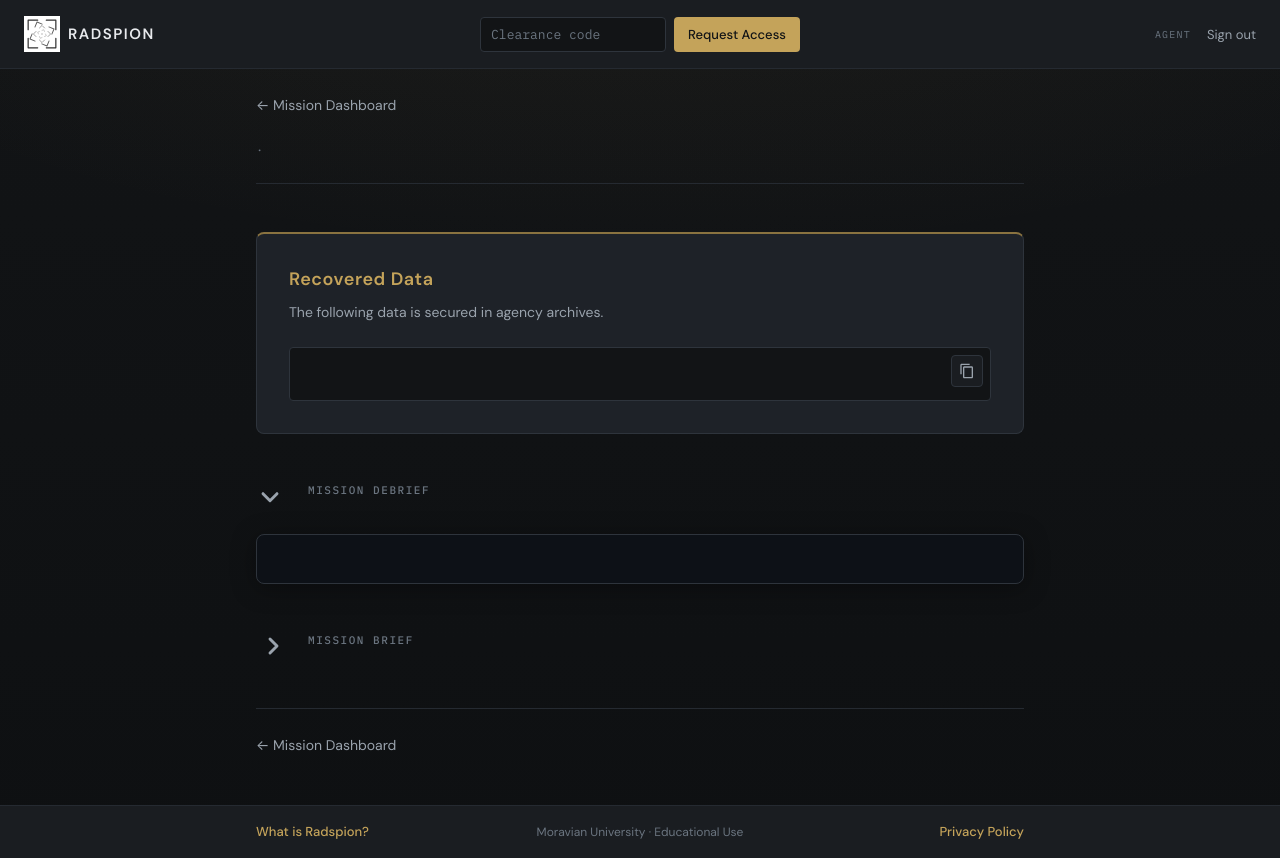
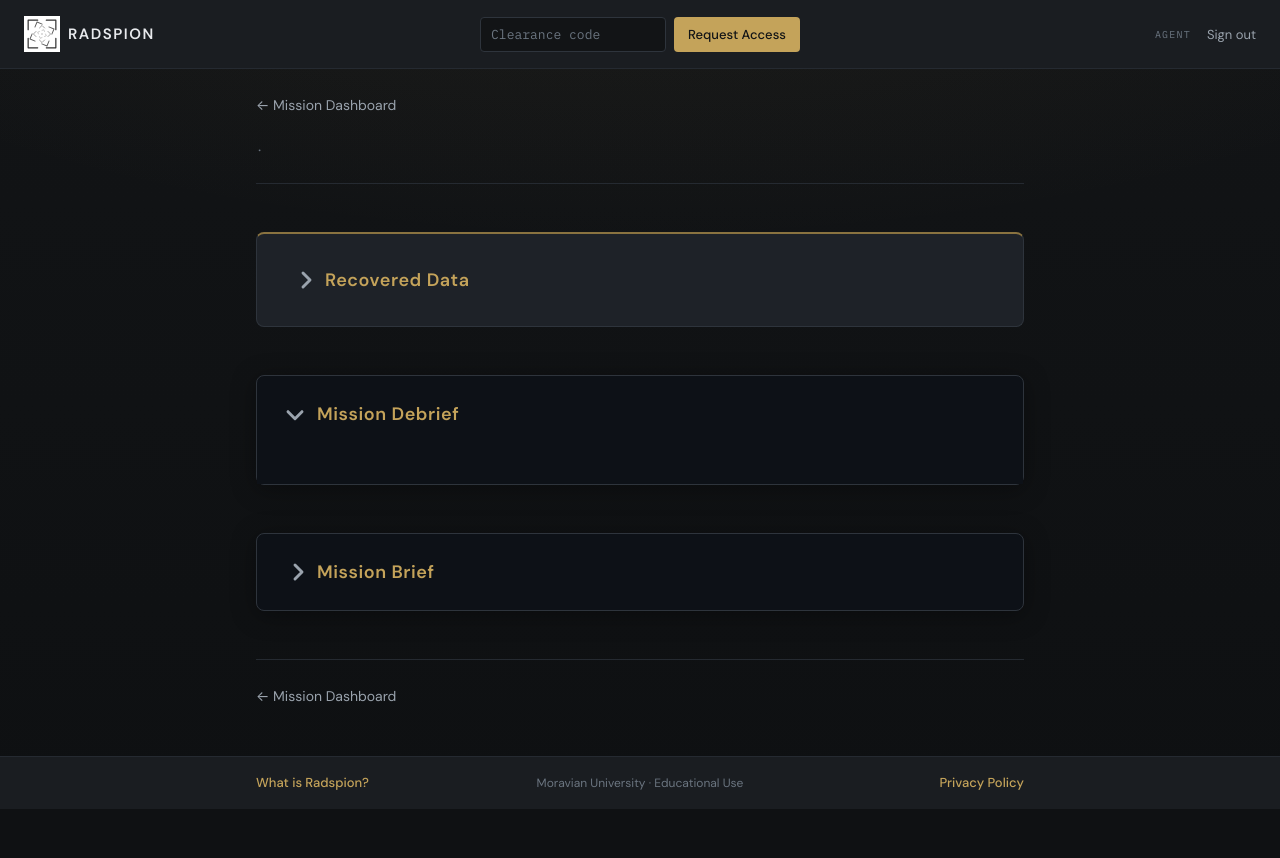
Before and after one commit to bjcoleman/radspion, a Python web app: template src/radspion/templates/agent/mission_detail.html in a window 1280 px wide. After the commit the page ends 809 px from the top, so only its background shows below. Run offline with Jinja, Linux system fonts and the light colour scheme; the template is opened without the code that fills it, so the values that code supplies are empty.

Commit message:
Collapse data on completed missions

```diff
--- a/docs/ui/css/markdown/radspion-overrides.css
+++ b/docs/ui/css/markdown/radspion-overrides.css
@@ -11,6 +11,12 @@
   border: 1px solid var(--color-border);
   border-radius: var(--radius-md);
   box-shadow: 0 4px 24px rgba(0, 0, 0, 0.35);
+}
+
+.mission-content-panel .mission-markdown.markdown-body {
+  border: none;
+  border-radius: 0;
+  box-shadow: none;
 }
 
 .mission-detail .mission-markdown.markdown-body a {
--- a/src/radspion/static/css/markdown/radspion-overrides.css
+++ b/src/radspion/static/css/markdown/radspion-overrides.css
@@ -11,6 +11,12 @@
   border: 1px solid var(--color-border);
   border-radius: var(--radius-md);
   box-shadow: 0 4px 24px rgba(0, 0, 0, 0.35);
+}
+
+.mission-content-panel .mission-markdown.markdown-body {
+  border: none;
+  border-radius: 0;
+  box-shadow: none;
 }
 
 .mission-detail .mission-markdown.markdown-body a {
--- a/src/radspion/static/css/radspion.css
+++ b/src/radspion/static/css/radspion.css
@@ -4,6 +4,7 @@
   --color-bg: #121416;
   --color-bg-elevated: #1a1d21;
   --color-bg-panel: #1e2228;
+  --color-bg-markdown: #0d1117;
   --color-border: #2e343c;
   --color-border-subtle: #252a31;
   --color-text: #e8eaed;
@@ -1122,20 +1123,6 @@ a:hover {
   color: var(--color-text-faint);
 }
 
-/* Collapsible Brief / Debrief (completed mission detail) */
-
-.mission-detail .mission-group--collapsible > .mission-group__summary .mission-detail__section-title {
-  margin: 0;
-}
-
-.mission-detail .mission-group--collapsible[open] > .mission-group__summary {
-  margin-bottom: var(--space-lg);
-}
-
-.mission-detail .mission-group--collapsible:not([open]) > .mission-group__summary {
-  margin-bottom: 0;
-}
-
 /* Copy to clipboard */
 
 .copy-btn {
@@ -1176,7 +1163,50 @@ a:hover {
   display: block;
 }
 
-/* Recovered data (completed mission) */
+/* Mission detail panels (Recovered Data, Debrief, Brief) */
+
+.mission-panel__collapse {
+  margin: 0;
+}
+
+.mission-panel__summary {
+  display: flex;
+  align-items: center;
+  cursor: pointer;
+  list-style: none;
+}
+
+.mission-panel__summary::-webkit-details-marker {
+  display: none;
+}
+
+.mission-panel__summary .mission-panel__title {
+  margin: 0;
+}
+
+.mission-panel__summary .mission-group__chevron {
+  margin-right: var(--space-sm);
+}
+
+.mission-panel__collapse[open] > .mission-panel__summary {
+  margin-bottom: var(--space-sm);
+}
+
+.mission-panel__collapse[open] > .mission-panel__summary .mission-group__chevron-path--closed {
+  display: none;
+}
+
+.mission-panel__collapse[open] > .mission-panel__summary .mission-group__chevron-path--open {
+  display: inline;
+}
+
+.mission-panel__title {
+  margin: 0 0 var(--space-sm);
+  font-size: 1.125rem;
+  font-weight: 600;
+  letter-spacing: 0.03em;
+  color: var(--color-accent);
+}
 
 .recovered-data-panel {
   padding: var(--space-xl);
@@ -1186,12 +1216,29 @@ a:hover {
   border-top: 2px solid var(--color-accent-dim);
 }
 
-.recovered-data-panel__title {
-  margin: 0 0 var(--space-sm);
-  font-size: 1.125rem;
-  font-weight: 600;
-  letter-spacing: 0.03em;
-  color: var(--color-accent);
+.mission-content-panel {
+  background: var(--color-bg-markdown);
+  border: 1px solid var(--color-border);
+  border-radius: var(--radius-md);
+  box-shadow: 0 4px 24px rgba(0, 0, 0, 0.35);
+}
+
+.mission-content-panel .mission-panel__header,
+.mission-content-panel .mission-panel__summary {
+  padding: var(--space-lg);
+}
+
+.mission-content-panel .mission-panel__header {
+  padding-bottom: var(--space-sm);
+}
+
+.mission-content-panel .mission-panel__header .mission-panel__title {
+  margin: 0;
+}
+
+.mission-content-panel .mission-panel__collapse[open] > .mission-panel__summary {
+  margin-bottom: 0;
+  padding-bottom: var(--space-sm);
 }
 
 .recovered-data-panel__lede {
--- a/src/radspion/templates/agent/_mission_detail_body.html
+++ b/src/radspion/templates/agent/_mission_detail_body.html
@@ -7,13 +7,15 @@
 </header>
 
 {% if mission.status == 'active' %}
-  <section class="mission-detail__section" aria-labelledby="brief-heading">
-    <h2 id="brief-heading" class="mission-detail__section-title text-mono">Mission Brief</h2>
+  <section class="mission-detail__section mission-content-panel" aria-labelledby="brief-heading">
+    <div class="mission-panel__header">
+      <h2 id="brief-heading" class="mission-panel__title">Mission Brief</h2>
+    </div>
     <article class="mission-markdown markdown-body">{{ mission.brief_html }}</article>
   </section>
 
   <section class="mission-detail__section recovered-data-panel" aria-labelledby="recovered-data-heading">
-    <h2 id="recovered-data-heading" class="recovered-data-panel__title">Recovered Data</h2>
+    <h2 id="recovered-data-heading" class="mission-panel__title">Recovered Data</h2>
     <p class="recovered-data-panel__lede text-muted">
       Enter the data you recovered from this mission. Spacing and line breaks must be exact.
     </p>
@@ -36,30 +38,35 @@
   </section>
 {% else %}
   <section class="mission-detail__section recovered-data-panel" aria-labelledby="recovered-data-heading">
-    <h2 id="recovered-data-heading" class="recovered-data-panel__title">Recovered Data</h2>
+    <details class="mission-panel__collapse">
+      <summary class="mission-panel__summary">
+        {% include "agent/_mission_chevron.html" %}
+        <h2 id="recovered-data-heading" class="mission-panel__title">Recovered Data</h2>
+      </summary>
       <p class="recovered-data-panel__lede text-muted">
         The following data is secured in agency archives.
       </p>
       <div class="recovered-data__block">
         <pre class="recovered-data__value text-mono">{{ mission.recovered_data }}</pre>
       </div>
+    </details>
   </section>
 
-  <section class="mission-detail__section" aria-labelledby="debrief-heading">
-    <details class="mission-group mission-group--collapsible" open>
-      <summary class="mission-group__summary">
+  <section class="mission-detail__section mission-content-panel" aria-labelledby="debrief-heading">
+    <details class="mission-panel__collapse" open>
+      <summary class="mission-panel__summary">
         {% include "agent/_mission_chevron.html" %}
-        <span id="debrief-heading" class="mission-detail__section-title text-mono">Mission Debrief</span>
+        <h2 id="debrief-heading" class="mission-panel__title">Mission Debrief</h2>
       </summary>
       <article class="mission-markdown markdown-body">{{ mission.debrief_html }}</article>
     </details>
   </section>
 
-  <section class="mission-detail__section" aria-labelledby="brief-heading">
-    <details class="mission-group mission-group--collapsible">
-      <summary class="mission-group__summary">
+  <section class="mission-detail__section mission-content-panel" aria-labelledby="brief-heading">
+    <details class="mission-panel__collapse">
+      <summary class="mission-panel__summary">
         {% include "agent/_mission_chevron.html" %}
-        <span id="brief-heading" class="mission-detail__section-title text-mono">Mission Brief</span>
+        <h2 id="brief-heading" class="mission-panel__title">Mission Brief</h2>
       </summary>
       <article class="mission-markdown markdown-body">{{ mission.brief_html }}</article>
     </details>
```
Also changed, not shown: docs/ui/css/radspion.css (+68 -21 lines), docs/ui/mission-detail-active.html (+5 -3 lines), docs/ui/mission-detail-completed.html (+19 -9 lines), docs/ui/mission-detail-submit-invalid.html (+5 -3 lines), docs/ui/mission-detail-submit-success-lists.html (+5 -3 lines), docs/ui/mission-detail-submit-success.html (+5 -3 lines), tests/test_mission_detail.py (+18 -0 lines). Lines whose indentation alone changed are shown as unchanged.
